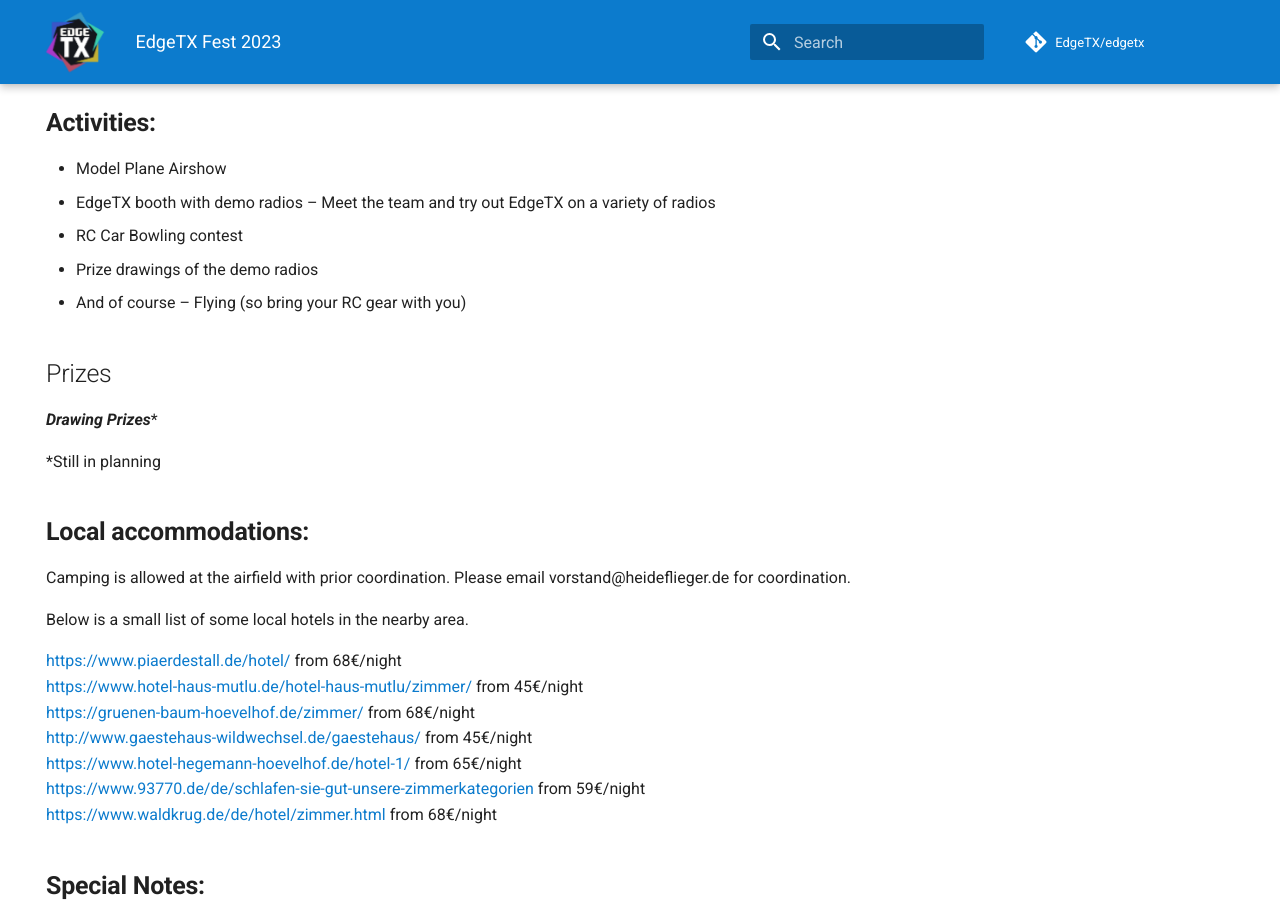
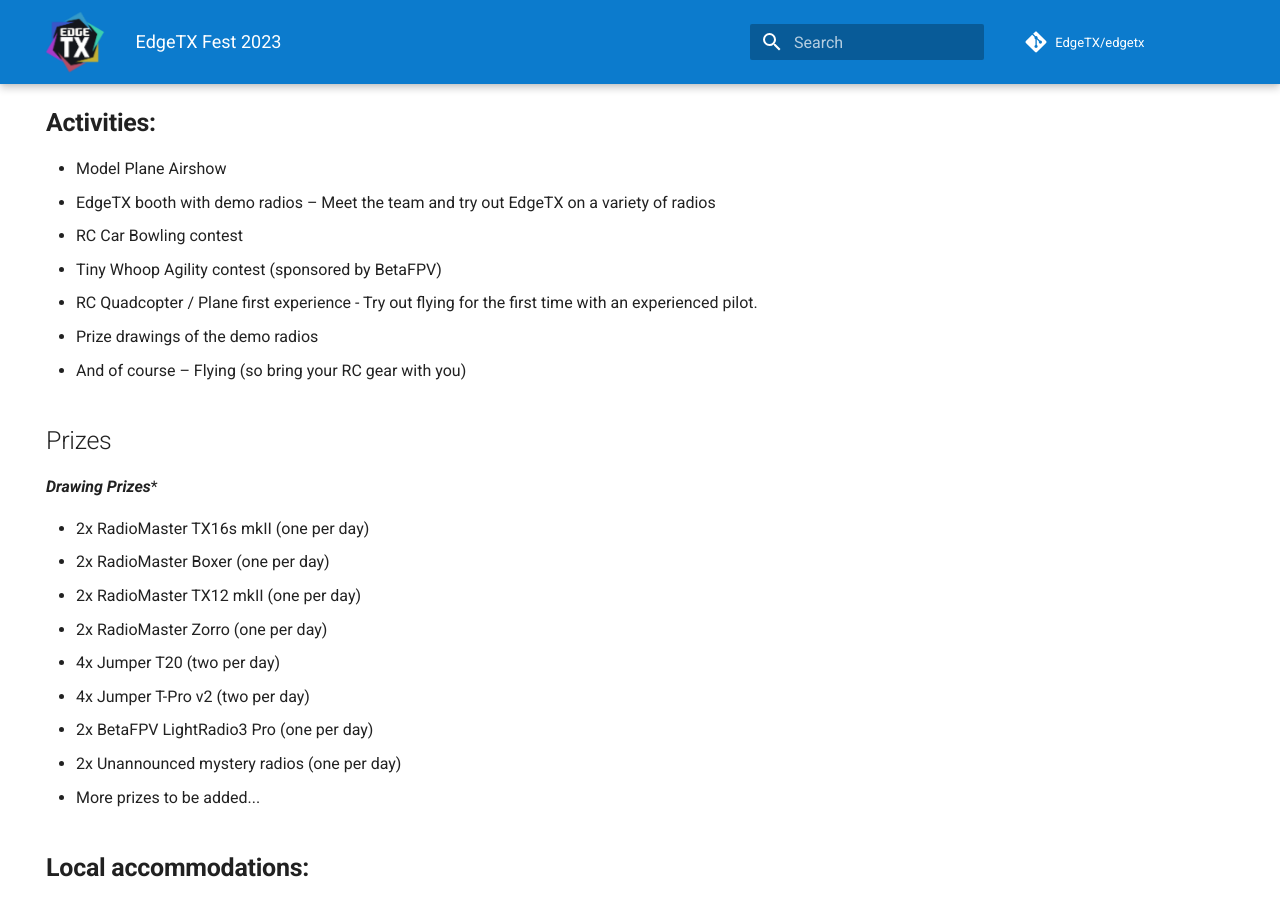
Before and after one commit to EdgeTX/edgetx.github.io, an MkDocs documentation site: the page built from docs/fest2023.md, in a window 1280 px wide and 900 px high, scrolled down 1365 px. Built offline with MkDocs 1.6.1 and Material for MkDocs 9.7.7, drawn with Linux system fonts in a browser that asks for light colours; comment, search, counter and statistics services are not loaded.

Commit message:
Update Fest page (#82)
* Update poster.jpg

* Update fest2023.md

```diff
--- a/docs/fest2023.md
+++ b/docs/fest2023.md
@@ -37,6 +37,8 @@
 - Model Plane Airshow
 - EdgeTX booth with demo radios – Meet the team and try out EdgeTX on a variety of radios
 - RC Car Bowling contest
+- Tiny Whoop Agility contest (sponsored by BetaFPV)
+- RC Quadcopter / Plane first experience - Try out flying for the first time with an experienced pilot.
 - Prize drawings of the demo radios
 - And of course – Flying (so bring your RC gear with you)
 
@@ -44,8 +46,15 @@
 
 ***Drawing Prizes****
 
-*Still in planning
-
+- 2x RadioMaster TX16s mkII (one per day)
+- 2x RadioMaster Boxer (one per day)
+- 2x RadioMaster TX12 mkII (one per day)
+- 2x RadioMaster Zorro (one per day)
+- 4x Jumper T20 (two per day)
+- 4x Jumper T-Pro v2 (two per day)
+- 2x BetaFPV LightRadio3 Pro (one per day)
+- 2x Unannounced mystery radios (one per day)
+- More prizes to be added...
 
 ## **Local accommodations:**
 
```
